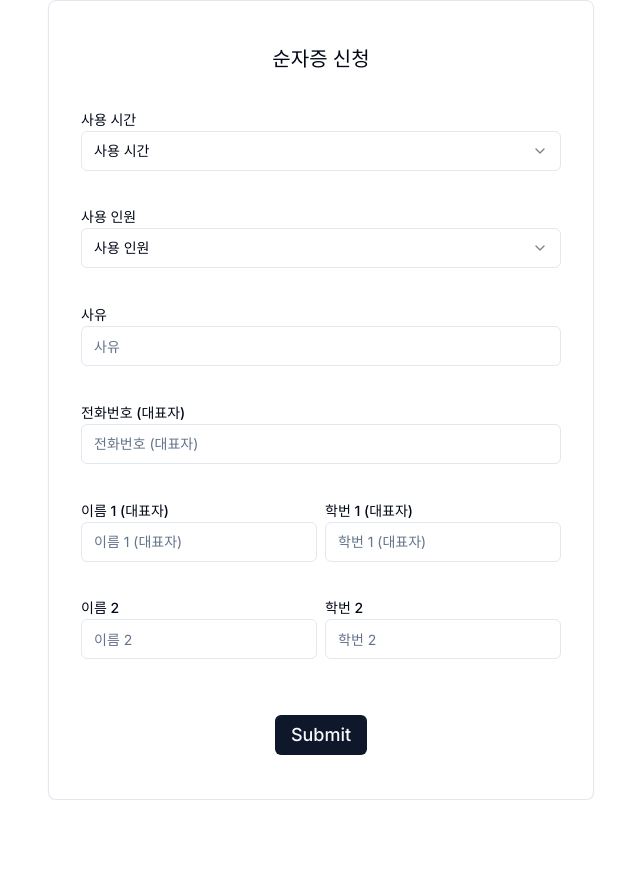
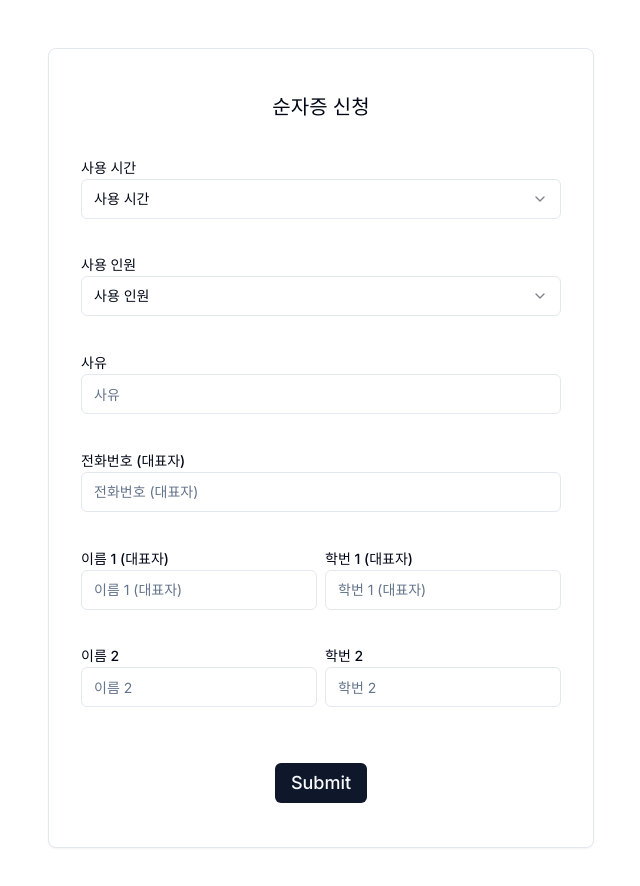
Before and after one commit to pr-citrate/sunja-approve, a Next.js app: page / in a window 1280 px wide. Shown: the top 886 px of the page, without its empty margins (319-959 px from the left). Before the commit the page ends 800 px from the top, so only its background shows below. Built offline with nearby package versions, Linux system fonts and the light colour scheme.

Commit message:
Change: Add margin

```diff
--- a/src/app/globals.css
+++ b/src/app/globals.css
@@ -4,7 +4,7 @@
 
 :root,
 body {
-  height: 100%;
+  min-height: 100%;
 }
 
 @layer base {
--- a/src/app/page.jsx
+++ b/src/app/page.jsx
@@ -21,7 +21,7 @@ export default function Home() {
 
   return (
     <main className="grid justify-items-center items-center w-full h-full">
-      <Card className="min-w-screen grid justify-items-center items-center min-h-screen p-8">
+      <Card className="min-w-screen grid justify-items-center items-center p-8 m-12 min-h-screen">
         <Form>
           <Label className="text-xl mb-4">순자증 신청</Label>
           <div className="mb-4 w-full">
```
